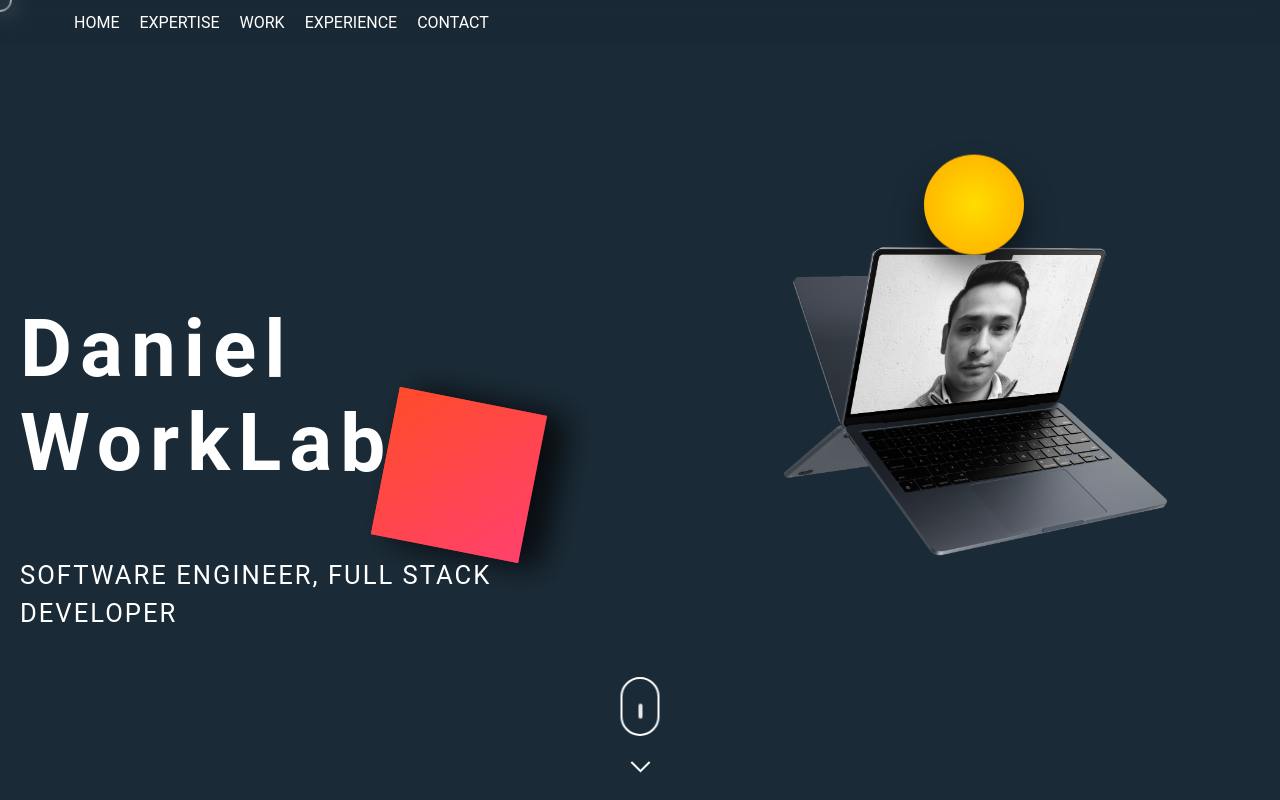
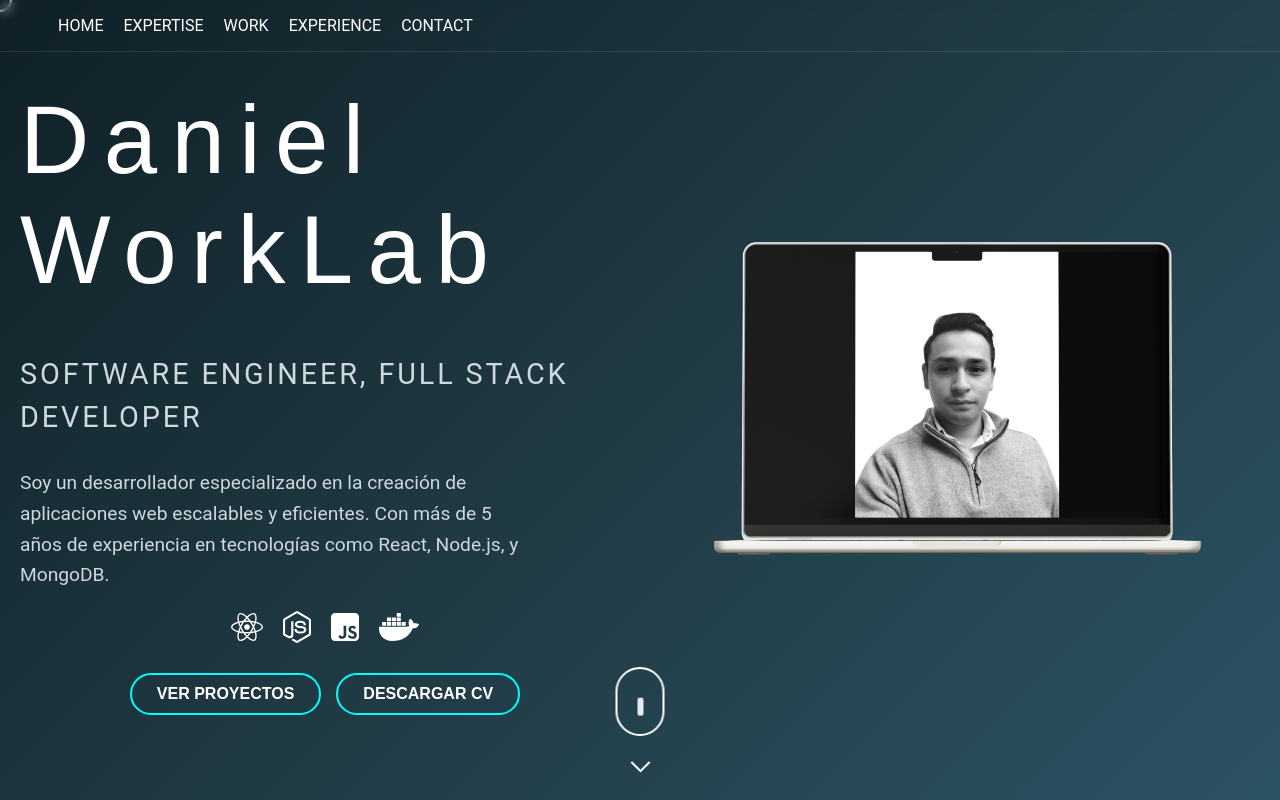
Before and after one commit to Daniel2325/Portfolio, a React (Create React App) app: page / in a window 1280 px wide. Shown: the top 800 px of the page. Built offline with nearby package versions, Linux system fonts and the light colour scheme.

Commit message:
Mejoras en el home:
Mejora css home y navbar,
Se agrega nueva imagen de presentacion,
Se agrega iconos de tecnologias
Se agregan botones interactivas en el home
Se mejoran colores y estilos

```diff
--- a/package.json
+++ b/package.json
@@ -3,6 +3,9 @@
   "version": "0.1.0",
   "private": true,
   "dependencies": {
+    "@fortawesome/fontawesome-svg-core": "^6.6.0",
+    "@fortawesome/free-brands-svg-icons": "^6.6.0",
+    "@fortawesome/react-fontawesome": "^0.2.2",
     "@testing-library/jest-dom": "^5.17.0",
     "@testing-library/react": "^13.4.0",
     "@testing-library/user-event": "^13.5.0",
--- a/src/components/Navbar.js
+++ b/src/components/Navbar.js
@@ -2,12 +2,14 @@
 import {scrollToSection} from '../utils/scrollTo';
 
 const Navbar = () => {
+    const [isOpen, setIsOpen] = useState(false);
+
     const handleNavigation = (event, id) => {
         event.preventDefault();
         scrollToSection(id);
+        setIsOpen(false);
     }
 
-    const [isOpen, setIsOpen] = useState(false);
 
     const toggleMenu = () => {
         setIsOpen(!isOpen);
--- a/src/sections/Home.js
+++ b/src/sections/Home.js
@@ -1,26 +1,41 @@
 import {scrollToSection} from "../utils/scrollTo";
-import fotoDaniel from "../assets/images/MacBook Mockup.png";
+import fotoDaniel from "../assets/images/DanielMcBook.png";
+import {FontAwesomeIcon} from '@fortawesome/react-fontawesome';
+import {faReact, faNodeJs, faJsSquare, faDocker} from '@fortawesome/free-brands-svg-icons';
+
 
 const Home = () => {
 
-    return (
-        <section id="home" className="home-section">
+    return (<section id="home" className="home-section">
             <div className="home-content">
                 <div className="home-text">
-                    <div className="shapes">
-                        <div className="cube"></div>
-                        <div className="sphere"></div>
+                    <h1>Daniel WorkLab</h1>
+                    <p className="subtitle">SOFTWARE ENGINEER, FULL STACK DEVELOPER</p>
+
+                    <p className="bio">
+                        Soy un desarrollador especializado en la creación de aplicaciones web escalables y eficientes.
+                        Con más de 5 años de experiencia en tecnologías como React, Node.js, y MongoDB.
+                    </p>
+
+                    <div className="tech-icons">
+                        <FontAwesomeIcon icon={faReact}/>
+                        <FontAwesomeIcon icon={faNodeJs}/>
+                        <FontAwesomeIcon icon={faJsSquare}/>
+                        <FontAwesomeIcon icon={faDocker}/>
                     </div>
 
-                    <h1>Daniel WorkLab</h1>
-                    <p className="subtitle">SOFTWARE ENGINEER, FULL STACK DEVELOPER</p>
+                    <div className="cta-buttons">
+                        <button onClick={() => scrollToSection('Work')} className="cta-button">Ver Proyectos</button>
+                        <button className="cta-button dowload">Descargar CV</button>
+
+                    </div>
+
                     <div className="scroll-icon" onClick={() => scrollToSection('expertise')}>
                     <span className="mouse">
                         <span className="mouse-in"></span>
                     </span>
                         <span className="arrow"></span>
                     </div>
-                    <div className="cube"></div>
 
                 </div>
 
@@ -29,7 +44,9 @@
                 </div>
 
             </div>
-        </section>);
+
+        </section>
+    );
 }
 
 export default Home;
--- a/src/styles/main.css
+++ b/src/styles/main.css
@@ -4,6 +4,40 @@
     font-family: 'Roboto', sans-serif;
     background: linear-gradient(135deg, #0f2027, #203a43, #2c5364);
     color: white;
+}
+
+h1 {
+    font-family: 'Poppins', sans-serif;
+    font-size: 6rem;
+    font-weight: 300; /* Grosor de la fuente */
+    letter-spacing: 0.15em; /* Espaciado entre letras */
+    color: white;
+    margin-top: 0; /* Asegúrate de que no tenga margen superior */
+    margin-bottom: 3rem;
+
+}
+
+h1, .subtitle, .bio, .cta-buttons {
+    animation: fadeInUp 1s ease forwards;
+}
+
+@keyframes fadeInUp {
+    0% {
+        opacity: 0;
+        transform: translateY(50px);
+    }
+    100% {
+        opacity: 1;
+        transform: translateY(0);
+    }
+}
+
+.subtitle {
+    font-size: 1.8rem;
+    font-weight: 400;
+    color: #cfd8dc;
+    letter-spacing: 0.1em;
+
 }
 
 .App {
@@ -16,31 +50,55 @@
     display: flex;
     justify-content: space-between; /*Ajusta los elementos del menu*/
     align-items: center; /*Centra verticalmente los elementos*/
-    padding: 1vw 5vw;
+    padding: 1rem 3rem;
     position: fixed;
     top: 0;
     width: 100%;
-    background: rgba(0, 0, 0, 0.01); /* Fondo semi-transparente */
-    backdrop-filter: blur(10px); /* Desenfoque */
+    backdrop-filter: blur(5px); /* Desenfoque */
     z-index: 1000;
     box-sizing: border-box; /* Asegura que el padding no cause desbordamiento */
+    border-bottom: 1px solid rgba(255, 255, 255, 0.1);
 }
 
+/* Links del navbar visibles en pantallas grandes */
 .navbar-links {
     display: flex;
-    justify-content: space-around;
     align-items: center;
-    transition: max-height 0.3s ease;
+    justify-content: space-between;
+    width: auto;
+    transition: none;
 }
 
+/* Espaciado y disenio de enlaces*/
 .navbar-links a {
-    text-decoration: none;
     color: #ffffff;
     text-transform: uppercase;
     font-size: 1rem;
-    margin: 0 10px; /* Espacio entre los elementos */
-    white-space: nowrap; /* No permite saltos de línea */
+    margin: 0 1.5rem; /* Espacio entre los elementos */
+    position: relative;
+    transition: color 0.3s ease-in-out;
 }
+
+.navbar-links a:hover {
+    color: #00ffff;
+}
+
+.navbar-links a::after {
+    content: '';
+    position: absolute;
+    width: 0;
+    height: 2px;
+    bottom: -5px;
+    left: 50%;
+    background-color: #00ffff;
+    transition: width 0.3s ease-in-out, left ease-in-out;
+}
+
+.navbar-links a:hover::after {
+    width: 100%;
+    left: 0;
+}
+
 
 .hamburger-menu {
     display: none; /* Oculta el menú en pantallas pequeñas */
@@ -62,7 +120,7 @@
     color: #ffffff;
     text-transform: uppercase;
     font-size: 1rem;
-    margin: 0  10px; /* Espacio entre los elementos */
+    margin: 0 10px; /* Espacio entre los elementos */
     white-space: nowrap; /* No permite saltos de línea */
 }
 
@@ -82,19 +140,51 @@
         top: 60px;
         left: 0;
         width: 100%;
-        background-color: #0a192f;
+        background-color: rgba(0, 0, 0, 0.9);
         flex-direction: column;
         align-items: center;
         max-height: 0; /* Oculta el menú por defecto */
         overflow: hidden;
+        transition: max-height 0.4s ease-in-out; /* Efecto de despliegue */
     }
 
     .navbar-links.active {
-        max-height: 300px; /* Despliega el menú cuando está activo */
+        max-height: 500px; /* Despliega el menú cuando está activo */
+    }
+
+    .navbar-links a {
+        padding: 1rem 0;
+        font-size: 1.2rem;
+        color: white;
     }
 
     .hamburger-menu {
         display: flex; /* Muestra el ícono de hamburguesa en pantallas pequeñas */
+        flex-direction: column;
+        justify-content: space-between;
+        width: 30px;
+        height: 25px;
+        cursor: pointer;
+    }
+
+    .hamburger-menu .bar {
+        width: 100%;
+        height: 3px;
+        background-color: white;
+        transition: all 0.3s ease-in-out;
+    }
+
+    /* Animaciones de transición del menú cuando está activo */
+    .hamburger-menu.active .bar:nth-child(1) {
+        transform: rotate(45deg) translate(5px, 5px);
+    }
+
+    .hamburger-menu.active .bar:nth-child(2) {
+        opacity: 0;
+    }
+
+    .hamburger-menu.active .bar:nth-child(3) {
+        transform: rotate(-45deg) translate(5px, -5px);
     }
 }
 
@@ -139,19 +229,24 @@
 }
 
 .mouse {
-    width: 35px;
-    height: 55px;
+    width: 45px;
+    height: 65px;
     border: 2px solid white;
     border-radius: 25px;
     position: relative;
     display: flex;
     align-items: center;
     justify-content: center;
+    transition: transform 0.3s ease;
+}
+
+.mouse:hover {
+    transform: scale(1.1); /* Pequeño efecto al hover */
 }
 
 .mouse-in {
-    width: 4px;
-    height: 15px;
+    width: 6px;
+    height: 18px;
     background-color: white;
     border-radius: 2px;
     animation: scroll 1.5s infinite;
@@ -171,7 +266,6 @@
 
 .expertise-table {
     width: 100%;
-    mas-width: 100px;
     margin: 0 auto;
     border-collapse: collapse;
 }
@@ -240,24 +334,22 @@
    Home
    =========================== */
 .home-section {
-    position: relative;
+    padding: 0 20px;
     display: flex;
-    justify-content: center;
     align-items: center;
-    height: 100vh;
-    background-color:#1a2a36;
-    overflow: hidden;
-    color: white;
-    text-align: left;
-    padding: 0 20px;
+    justify-content: space-between;
+    background-color: #0d1b2a;
+    background-image: linear-gradient(135deg, #0f2027 0%, #203a43 50%, #2c5364 100%);
+    height: auto;
+    min-height: 100vh; /* Ajusta a 90% de la pantalla para que no sea tan alto */
+
+
 }
 
 .home-content {
     display: flex;
-    justify-content: space-between;
     align-items: center;
-    max-width: 1400px;
-    width: 100%;
+    text-align: center;
 }
 
 .home-text {
@@ -267,6 +359,63 @@
     padding-right: 20px;
 }
 
+.bio {
+    font-size: 1.2rem;
+    color: #cfd8dc;
+    margin-top: 1.5rem;
+    max-width: 500px;
+    line-height: 1.6;
+}
+
+.tech-icons {
+    display: flex;
+    justify-content: center;
+    margin-top: 20px;
+    gap: 20px; /* Espacio entre íconos */
+}
+
+.tech-icons svg {
+    font-size: 2rem;
+    color: #ffffff;
+    transition: transform 0.3s ease;
+}
+
+.tech-icons svg:hover {
+    transform: scale(1.3);
+    color: #ff007f;
+}
+
+.cta-buttons {
+    margin-top: 30px;
+    display: flex;
+    gap: 15px;
+    justify-content: center;
+}
+
+.cta-button {
+    padding: 10px 25px;
+    border: 2px solid #00ffff;
+    background: transparent;
+    color: white;
+    font-size: 1rem;
+    font-weight: bold;
+    text-transform: uppercase;
+    cursor: pointer;
+    transition: all 0.3s ease;
+    border-radius: 30px;
+}
+
+.cta-button:hover {
+    transform:  scale(1.05); /* Crecimiento ligero del boton en hover*/
+    box-shadow: 0 0 10px rgba(0, 255, 255, 0.6); /* Sombra en hover */
+    background-color: #00FFFF;
+    color : #0f2027;
+}
+
+.cta-button.download:hover {
+    background-color: #ff007f;
+    color: #0f2027;
+}
 
 .shapes {
     position: absolute;
@@ -286,44 +435,22 @@
 }
 
 .cube {
-    width: 150px;
-    height: 150px;
+    width: 100px;
+    height: 100px;
     background: linear-gradient(45deg, #ff416c, #ff4b2b);
-    transform: rotate(45deg);
-    position: absolute;
-    top: 50%;
-    left: 30%;
-    z-index: -1;
-    animation: rotateCube 10s infinite linear;
-    box-shadow: 0 20px 30px rgba(0, 0, 0, 0.5);
+    box-shadow: 0 10px 15px rgba(0, 0, 0, 0.3);
+    animation: rotateCube 15s infinite ease-in-out;
+
 }
 
 .sphere {
-    width: 100px;
-    height: 100px;
+    width: 80px;
+    height: 80px;
     background: radial-gradient(circle at 50% 50%, #ffdd00, #ffaa00);
-    border-radius: 50%;
-    position: absolute;
-    top: 20%;
-    right: 20%;
-    box-shadow: 0 20px 30px rgba(0, 0, 0, 0.5);
-    animation: floatSphere 8s infinite ease-in-out;
+    box-shadow: 0 10px 15px rgba(0, 0, 0, 0.3);
+    animation: floatSphere 12s infinite ease-in-out;
 }
 
-h1 {
-    font-size: 5rem;
-    margin-top: 20vh;
-    letter-spacing: 0.1em;
-    font-weight: bold;
-}
-
-.subtitle {
-    font-size: 2vw;
-    margin-top: 1vw;
-    letter-spacing: 2px;
-    position: relative;
-    z-index: 15;
-}
 
 .home-image {
     flex: 1;
@@ -337,28 +464,26 @@
 }
 
 .profile-image {
+    border-radius: 15px; /* Bordes suaves */
+    max-width: 600px;
     width: 100%;
-    max-width: 800px;
-    height: auto;
-    border-radius: 0;
-    object-fit: cover;
 }
 
 @keyframes rotateCube {
-    0% {
-        transform: rotate(45deg);
+    0%, 100% {
+        transform: translateY(0) rotate(45deg);
     }
-    100% {
-        transform: rotate(405deg);
+    50% {
+        transform: translateY(-30px) rotate(45deg);
     }
 }
 
 @keyframes floatSphere {
     0%, 100% {
-        transform: translate(0);
+        transform: translateY(0);
     }
     50% {
-        transform: translateY(-20px);
+        transform: translateY(-30px);
     }
 }
 
```
Also changed, not shown: src/assets/images/DanielMcBook.png (added), 1 other file (tests, documents, lock files or other folders).
